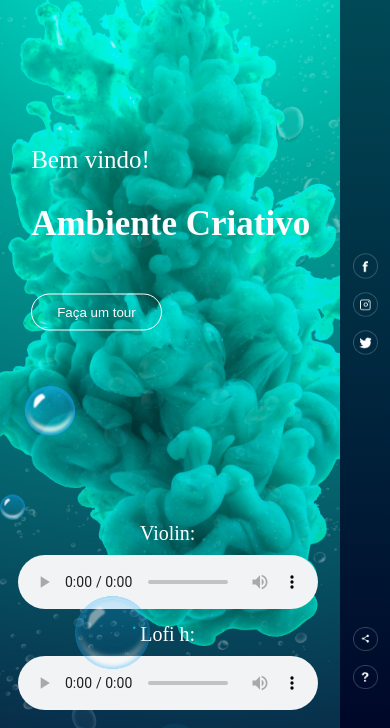
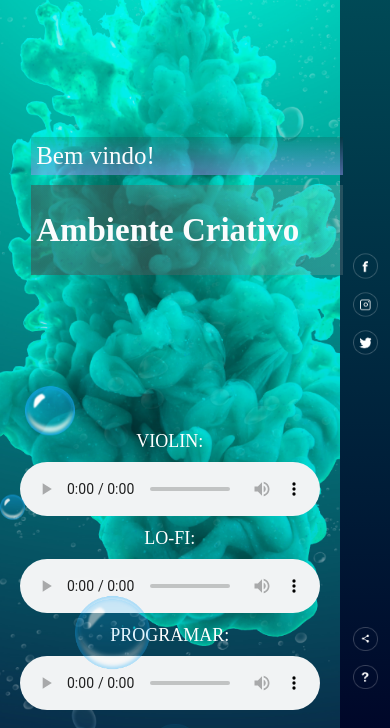
Before and after one commit to rodrigo847/bubble, a plain HTML site: page index.html in a window 390 px wide. Shown: the part 116-844 px from the top of the page. Drawn offline with Linux system fonts and the light colour scheme.

Commit message:
inserindo musica 3, alterando layout responsivo

```diff
--- a/index.html
+++ b/index.html
@@ -29,8 +29,13 @@
             </div>
 
             <div class="audio">
-                <small>Lofi h:</small>
+                <small>Lo-fi:</small>
                 <audio src="sons/musica-para-programar.mp3" controls></audio>
+            </div>
+
+            <div class="audio">
+                <small>Programar:</small>
+                <audio src="sons/Programar.mp3" controls></audio>
             </div>
 
 
--- a/style.css
+++ b/style.css
@@ -31,17 +31,18 @@
     margin-left: 8vw;
     margin-bottom: 4vw;
 
-    display: flex;
-    align-items: center;
-    justify-content: center;
+    text-align: left;
 
     flex-direction: column;
+    /*background: red;*/
 }
 
 .audio {
     display: flex;
-    justify-content: center;
+    justify-content: space-between;
     align-items: center;
+
+    text-align: left;
 
     flex-direction: row;
     margin: 10px;
@@ -49,9 +50,10 @@
 
 .audio small {
     margin: 10px;
-    font-size: 20px;
+    font-size: 18px;
     color: #fff;
     font-weight: normal;
+    text-transform: uppercase;
 }
 
 /*======= NAV BAR ============*/
@@ -219,12 +221,18 @@ h1 {
     }
     .content p {
         font-size: 25px;
+
+        background-image: linear-gradient(to bottom, rgba(32, 32, 32, 0.178), rgba(151, 151, 243, 0.507));
+        padding: 5px;
     }
     h1 {
-        font-size: 35px;
+        font-size: 33px;
+        background-image: linear-gradient(to right, rgba(73, 73, 73, 0.513), rgba(184, 184, 183, 0.205) );
+        padding: 5px;
     }
     .navbar button {
         margin-right: 30px;
+
     }
 
     .audio-container {
@@ -238,4 +246,8 @@ h1 {
         margin: 2px;
     }
 
+    .content button {
+        display: none;
+    }
+
 }
```
Also changed, not shown: 1 other file.
